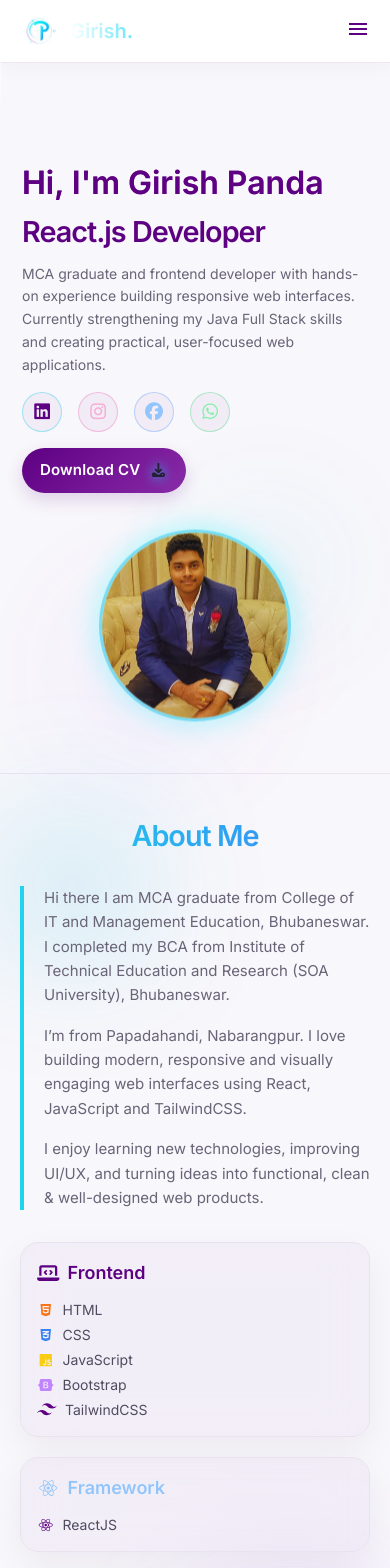
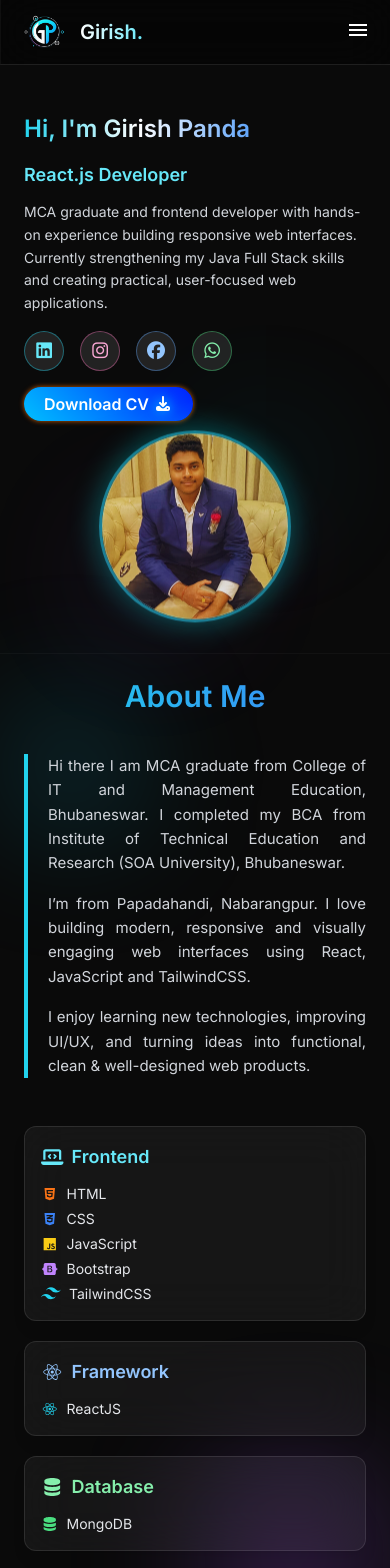
Before and after one commit to Girish1306-p/Update_portfolio_Girish, a React (Vite) app: page / in a window 390 px wide. Shown: the top 1568 px of the page. Built offline with nearby package versions, Linux system fonts and the light colour scheme.

Commit message:
Restore original dark neon portfolio theme

```diff
--- a/src/App.css
+++ b/src/App.css
@@ -157,203 +157,3 @@ section {
       border-color: #22d3ee;
       box-shadow: 0 0 10px #22d3ee55;
     }
-
-/* Portfolio refresh — clean ivory, purple accents, compact spacing */
-:root {
-  color-scheme: light;
-  --portfolio-bg: #f8f7fb;
-  --portfolio-surface: #ffffff;
-  --portfolio-ink: #252033;
-  --portfolio-muted: #696477;
-  --portfolio-purple: #5d0082;
-  --portfolio-purple-2: #7d28a3;
-  --portfolio-line: #e9e2ef;
-}
-html { scroll-behavior: smooth; scroll-padding-top: 84px; }
-body, #root { background: var(--portfolio-bg); color: var(--portfolio-ink); }
-body { font-family: "Inter", sans-serif; }
-main.portfolio-shell {
-  background: var(--portfolio-bg) !important;
-  color: var(--portfolio-ink);
-  min-height: 100vh;
-}
-.portfolio-shell section {
-  border-bottom: 1px solid rgba(93, 0, 130, .08);
-  scroll-margin-top: 84px;
-}
-.portfolio-shell section#home {
-  max-width: 1120px;
-  min-height: min(690px, calc(100vh - 64px));
-  padding: 76px 30px 58px;
-  gap: clamp(28px, 5vw, 72px);
-}
-.portfolio-shell section#about,
-.portfolio-shell section#projects,
-.portfolio-shell section#experience,
-.portfolio-shell section#contact {
-  padding-top: 58px;
-  padding-bottom: 58px;
-}
-.portfolio-shell section#about { max-width: 1120px; }
-.portfolio-shell section#projects > div,
-.portfolio-shell section#experience > div,
-.portfolio-shell section#contact > div { max-width: 1080px; }
-.portfolio-shell .text-white { color: var(--portfolio-ink) !important; }
-.portfolio-shell .text-gray-200 { color: #514b60 !important; }
-.portfolio-shell .text-gray-300 { color: var(--portfolio-muted) !important; }
-.portfolio-shell .text-gray-400,
-.portfolio-shell .text-gray-500 { color: #827b91 !important; }
-.portfolio-shell .text-cyan-300,
-.portfolio-shell .text-cyan-400 { color: var(--portfolio-purple) !important; }
-.portfolio-shell .bg-black { background-color: transparent !important; }
-.portfolio-shell .bg-white\/10 { background-color: rgba(93, 0, 130, .045) !important; }
-.portfolio-shell .bg-white\/8,
-.portfolio-shell .bg-white\/6,
-.portfolio-shell .bg-white\/5 { background-color: rgba(93, 0, 130, .035) !important; }
-.portfolio-shell .border-white\/10,
-.portfolio-shell .border-white\/20,
-.portfolio-shell .border-white\/40 { border-color: var(--portfolio-line) !important; }
-.portfolio-shell .border-cyan-300\/20,
-.portfolio-shell .border-cyan-400\/30 { border-color: rgba(93, 0, 130, .17) !important; }
-.portfolio-shell .hero-heading {
-  color: var(--portfolio-purple);
-  background-image: linear-gradient(100deg, #5d0082 0%, #8d38ad 58%, #be68bd 100%);
-  -webkit-background-clip: text;
-  background-clip: text;
-  font-size: clamp(2rem, 4vw, 3.3rem);
-  line-height: 1.18;
-  max-width: 100%;
-}
-.portfolio-shell .typing-rotate {
-  color: var(--portfolio-purple) !important;
-  min-height: 1.8rem;
-}
-.portfolio-shell .btn-gradient {
-  display: inline-flex;
-  align-items: center;
-  justify-content: center;
-  gap: 9px;
-  min-height: 44px;
-  padding: 11px 21px;
-  border-radius: 999px;
-  background: linear-gradient(135deg, #5d0082, #8a2ba8);
-  color: #fff !important;
-  box-shadow: 0 7px 18px rgba(93, 0, 130, .16);
-  font-size: .94rem;
-  font-weight: 650;
-  letter-spacing: .01em;
-  animation: none;
-}
-.portfolio-shell .btn-gradient:hover {
-  background: linear-gradient(135deg, #4b006a, #70208e);
-  box-shadow: 0 10px 24px rgba(93, 0, 130, .22);
-  transform: translateY(-2px);
-}
-.portfolio-shell h2 {
-  letter-spacing: -.035em;
-  font-size: clamp(1.8rem, 3vw, 2.45rem);
-  margin-bottom: 2rem;
-}
-.portfolio-shell .rounded-2xl,
-.portfolio-shell .rounded-xl {
-  border-radius: 18px;
-}
-.portfolio-shell .shadow-xl,
-.portfolio-shell .shadow-lg {
-  box-shadow: 0 12px 34px rgba(42, 22, 57, .055);
-}
-.portfolio-shell a { transition: color .2s ease, background-color .2s ease, border-color .2s ease, transform .2s ease; }
-.portfolio-shell a:focus-visible,
-.portfolio-shell button:focus-visible,
-.portfolio-shell input:focus-visible,
-.portfolio-shell textarea:focus-visible {
-  outline: 3px solid rgba(93, 0, 130, .24);
-  outline-offset: 3px;
-}
-.portfolio-shell .inputBox {
-  background: #fff;
-  color: var(--portfolio-ink);
-  border: 1px solid #ded5e8;
-  border-radius: 11px;
-  padding: 11px 13px;
-}
-.portfolio-shell .inputBox::placeholder { color: #8b8497; }
-.portfolio-shell .inputBox:focus {
-  border-color: var(--portfolio-purple);
-  box-shadow: 0 0 0 3px rgba(93, 0, 130, .08);
-}
-.portfolio-shell footer {
-  background: #f0ebf5 !important;
-  color: var(--portfolio-ink) !important;
-  border-top: 1px solid var(--portfolio-line);
-}
-.portfolio-shell footer .text-cyan-400,
-.portfolio-shell footer .text-cyan-300 { color: var(--portfolio-purple) !important; }
-.portfolio-shell footer .border-white\/10 { border-color: #ded5e8 !important; }
-
-/* Header and navigation */
-header.fixed {
-  background: rgba(255, 255, 255, .9) !important;
-  border-bottom: 1px solid rgba(93, 0, 130, .1) !important;
-  box-shadow: 0 4px 22px rgba(39, 20, 52, .035);
-  backdrop-filter: blur(18px);
-}
-header.fixed nav a {
-  color: #5c5368 !important;
-  background: transparent !important;
-  border-color: transparent !important;
-  box-shadow: none !important;
-  padding: 9px 12px !important;
-  border-radius: 10px !important;
-}
-header.fixed nav a:hover,
-header.fixed nav a:focus-visible {
-  color: var(--portfolio-purple) !important;
-  background: rgba(93, 0, 130, .06) !important;
-  border-color: rgba(93, 0, 130, .08) !important;
-  box-shadow: none !important;
-}
-header.fixed button { color: var(--portfolio-purple) !important; }
-header.fixed .bg-black\/95 {
-  background: rgba(255,255,255,.98) !important;
-  color: var(--portfolio-ink) !important;
-}
-header.fixed .bg-black\/95 .text-white,
-header.fixed .bg-black\/95 .text-gray-200 { color: var(--portfolio-ink) !important; }
-header.fixed .bg-black\/95 nav a { width: 100%; text-align: left; }
-
-/* Reduce oversized gaps while preserving readable rhythm */
-.portfolio-shell .mb-14 { margin-bottom: 2rem !important; }
-.portfolio-shell .mb-12 { margin-bottom: 1.8rem !important; }
-.portfolio-shell .gap-12 { gap: 2rem !important; }
-.portfolio-shell .p-6 { padding: 1.25rem !important; }
-.portfolio-shell .p-5 { padding: 1.15rem !important; }
-
-@media (max-width: 767px) {
-  header.fixed .h-16 { height: 62px; }
-  header.fixed img { width: 46px; height: 46px; }
-  .portfolio-shell section#home {
-    min-height: auto;
-    padding: 76px 22px 44px;
-    gap: 28px;
-  }
-  .portfolio-shell section#home > div:first-of-type { padding-right: 0; }
-  .portfolio-shell section#home .hero-heading { white-space: normal; }
-  .portfolio-shell section#about,
-  .portfolio-shell section#projects,
-  .portfolio-shell section#experience,
-  .portfolio-shell section#contact {
-    padding: 44px 20px;
-  }
-  .portfolio-shell .text-justify { text-align: left; }
-  .portfolio-shell .grid { gap: 16px; }
-  .portfolio-shell .btn-gradient { min-height: 44px; padding: 11px 18px; }
-}
-@media (prefers-reduced-motion: reduce) {
-  html { scroll-behavior: auto; }
-  *, *::before, *::after {
-    animation-duration: .01ms !important;
-    animation-iteration-count: 1 !important;
-    transition-duration: .01ms !important;
-  }
-}
```
